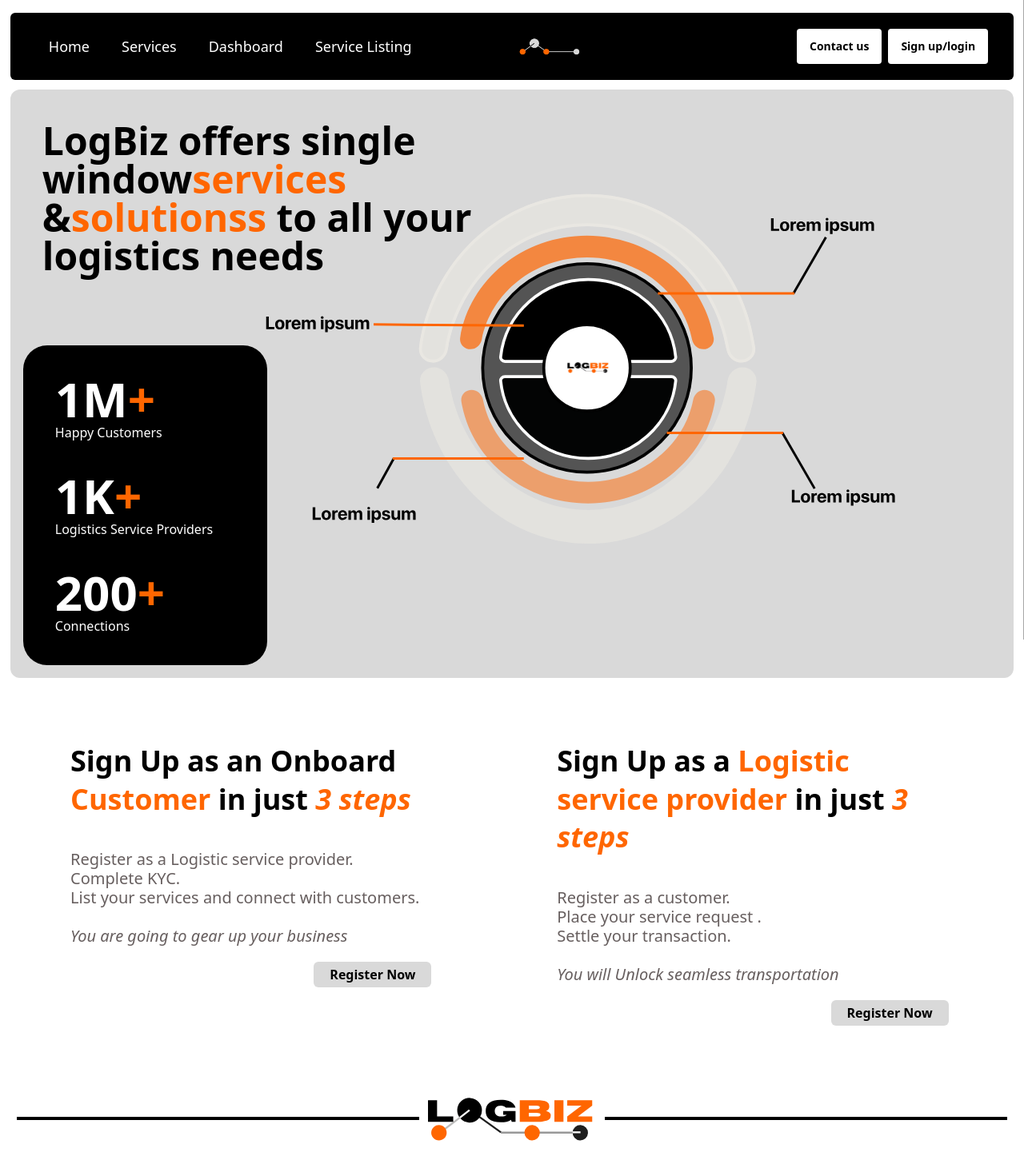
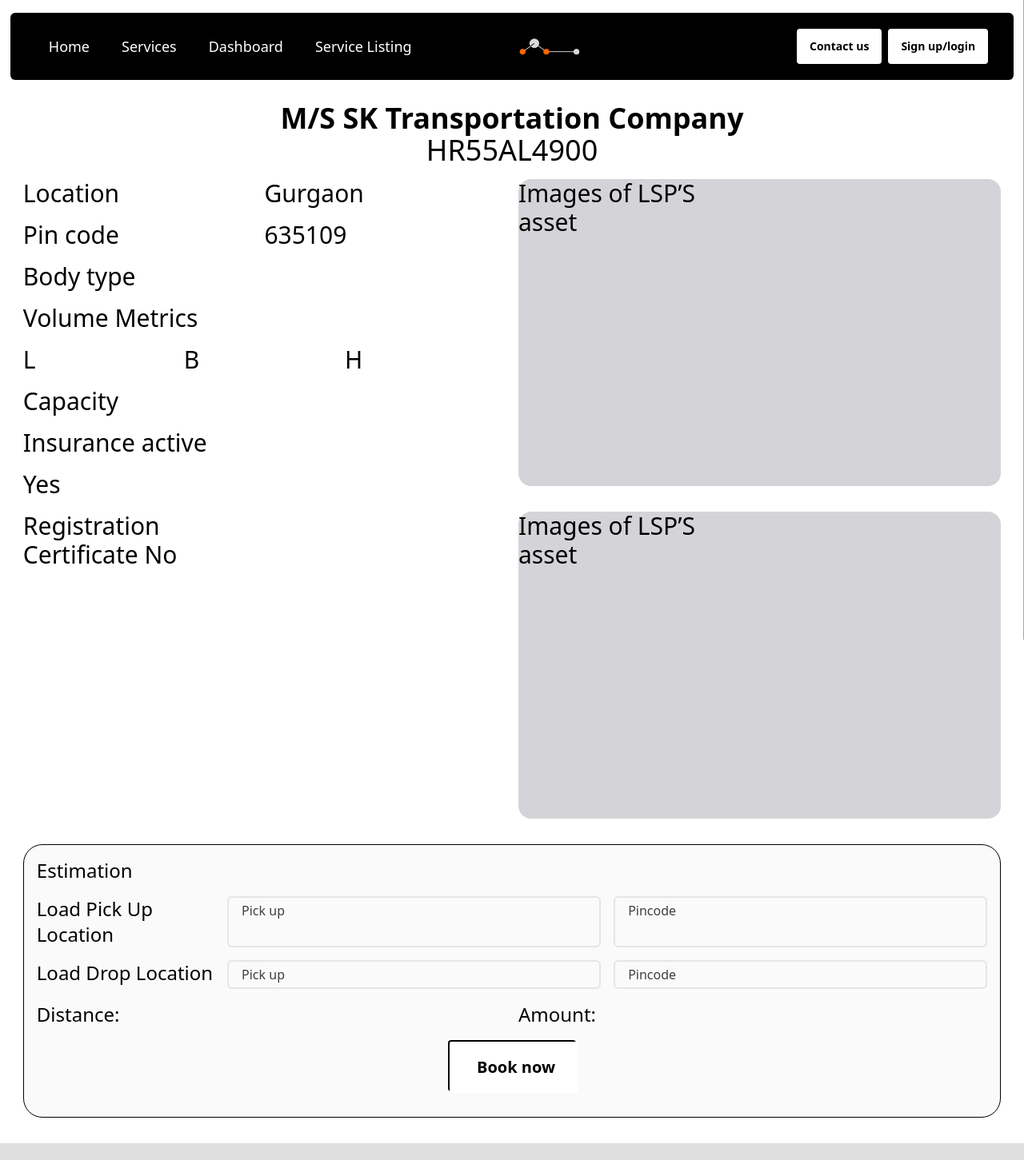
Before and after one commit to Logbiz-Private-Lilmited/LogbizFB, a React (Vite) app: page /truckDetails in a window 1280 px wide. Before the commit this address led to /. Shown: the top 1451 px of the page at 80% size. Built offline with nearby package versions, Linux system fonts and the light colour scheme.

Commit message:
Working on service details page

```diff
--- a/src/App.jsx
+++ b/src/App.jsx
@@ -35,7 +35,7 @@ import {
   InsuranceDetails,
   DistributionDetails,
 } from "./components/ServicePages/data";
-
+import TruckDetails from "./components/ServicePages/ServiceDetails/truckdetails";
 function App() {
   const location = useLocation();
   const hideNavbarPaths = ["/signup"];
@@ -122,6 +122,7 @@ function App() {
           />
           <Route path="/insurance" element={<InsurancePage Data={InsuranceDetails} />}/>
           <Route path="/distribution" element={<DistributionPage Name="Distribution" Data={DistributionDetails} />}/>
+          <Route path="/truckDetails" element={<TruckDetails />} />
         </Routes>
       </div>
       {!hideFooterPaths.includes(location.pathname) && <Footer />}
--- a/src/components/Homeview/InfoCards.jsx
+++ b/src/components/Homeview/InfoCards.jsx
@@ -1,4 +1,5 @@
 import React from "react";
+import { Link } from "react-router-dom";
 
 const InfoComponent = ({ heading, paragraphs, buttonText }) => {
   return (
@@ -10,10 +11,11 @@ const InfoComponent = ({ heading, paragraphs, buttonText }) => {
           {paragraph}
         </p>
       ))}
-
+      <Link to= "/signup">
       <button className="ml-auto my-5 bg-btn-grey px-5 py-1 rounded-md font-bold hover:bg-black hover:text-white">
         {buttonText}
       </button>
+      </Link>
     </div>
   );
 };
--- /dev/null
+++ b/src/components/ServicePages/ServiceDetails/truckdetails.jsx
@@ -0,0 +1,86 @@
+import React from "react";
+
+const TruckDetails = () => {
+  const textClass = "text-black font-['SF Pro Display'] w-1/2";
+  const largeTextClass = `${textClass} text-3xl font-medium`;
+  const smallTextClass = `${textClass} text-base font-normal text-neutral-700 leading-normal`;
+  const boxClass = "w-full h-96 bg-zinc-300 rounded-2xl mb-4";
+  const formInputClass = "w-full px-4 py-1 rounded-md border-2 border-stone-200 flex flex-col";
+
+  return (
+    <div className="container mx-auto p-4">
+      <div className="w-full text-black text-4xl font-bold font-['SF Pro Display'] mb-4 text-center">
+        M/S SK Transportation Company
+        <div className="text-black text-4xl font-medium font-['SF Pro Display'] mb-4">
+          HR55AL4900
+        </div>
+      </div>
+
+      <div className="flex flex-col md:flex-row gap-4 mb-4">
+        <div className="flex flex-col gap-4 w-full md:w-1/2">
+          <div className="flex items-center">
+            <div className={largeTextClass}>Location</div>
+            <div className={largeTextClass}>Gurgaon</div>
+          </div>
+          <div className="flex items-center">
+            <div className={largeTextClass}>Pin code</div>
+            <div className={largeTextClass}>635109</div>
+          </div>
+          <div className={largeTextClass}>Body type</div>
+          <div className={largeTextClass}>Volume Metrics</div>
+          <div className="flex">
+            <div className={largeTextClass}>L</div>
+            <div className={largeTextClass}>B</div>
+            <div className={largeTextClass}>H</div>
+          </div>
+          <div className={largeTextClass}>Capacity</div>
+          <div className={largeTextClass}>Insurance active</div>
+          <div className={largeTextClass}>Yes</div>
+          <div className={largeTextClass}>Registration Certificate No</div>
+        </div>
+        <div className="flex flex-col w-full md:w-1/2 gap-4">
+          <div className={boxClass}>
+            <div className={`${textClass} text-3xl font-normal`}>Images of LSP’S asset</div>
+          </div>
+          <div className={boxClass}>
+            <div className={`${textClass} text-3xl font-normal`}>Images of LSP’S asset</div>
+          </div>
+        </div>
+      </div>
+
+      <div className="bg-neutral-50 rounded-3xl border border-black w-full h-auto mb-4 p-4">
+        <div className={`${textClass} text-2xl font-medium mb-4 w-full`}>Estimation</div>
+        <div className="flex flex-col md:flex-row gap-4 mb-4">
+          <div className={`${textClass} text-2xl font-medium`}>Load Pick Up Location</div>
+          <div className={formInputClass}>
+            <div className={smallTextClass}>Pick up</div>
+          </div>
+          <div className={formInputClass}>
+            <div className={smallTextClass}>Pincode</div>
+          </div>
+        </div>
+        <div className="flex flex-col md:flex-row gap-4 mb-4">
+          <div className={`${textClass} text-2xl font-medium`}>Load Drop Location</div>
+          <div className={formInputClass}>
+            <div className={smallTextClass}>Pick up</div>
+          </div>
+          <div className={formInputClass}>
+            <div className={smallTextClass}>Pincode</div>
+          </div>
+        </div>
+        <div className="flex flex-col md:flex-row gap-4 mb-4">
+          <div className={`${textClass} text-2xl font-normal`}>Distance:</div>
+          <div className={`${textClass} text-2xl font-normal`}>Amount:</div>
+        </div>
+        <div className="w-40 h-16 relative rounded border-2 border-black mb-4 mx-auto">
+          <div className="absolute w-40 h-16 bg-white rounded"></div>
+          <div className="absolute w-28 h-7 left-[34px] top-[18px] text-black text-xl font-bold">
+            Book now
+          </div>
+        </div>
+      </div>
+    </div>
+  );
+};
+
+export default TruckDetails;
```
